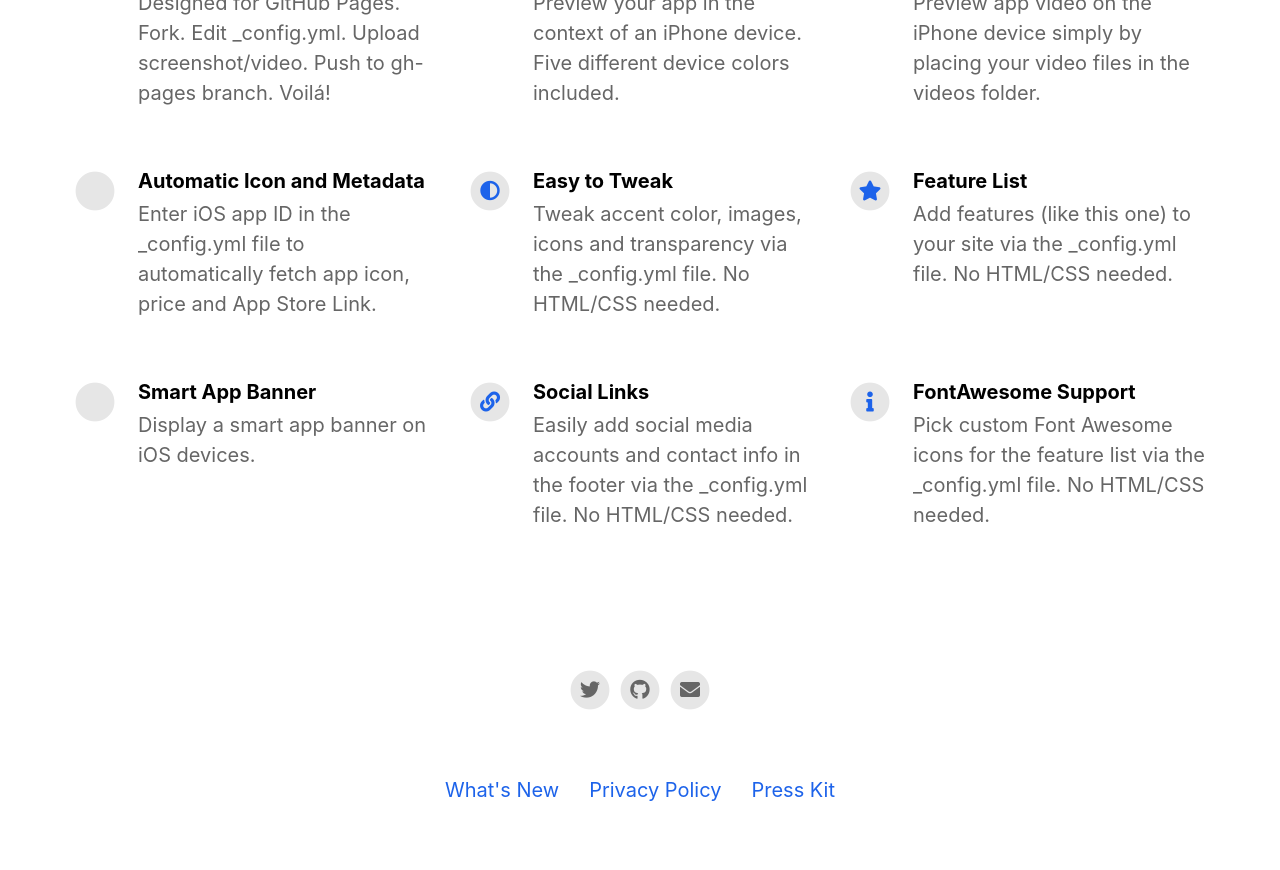
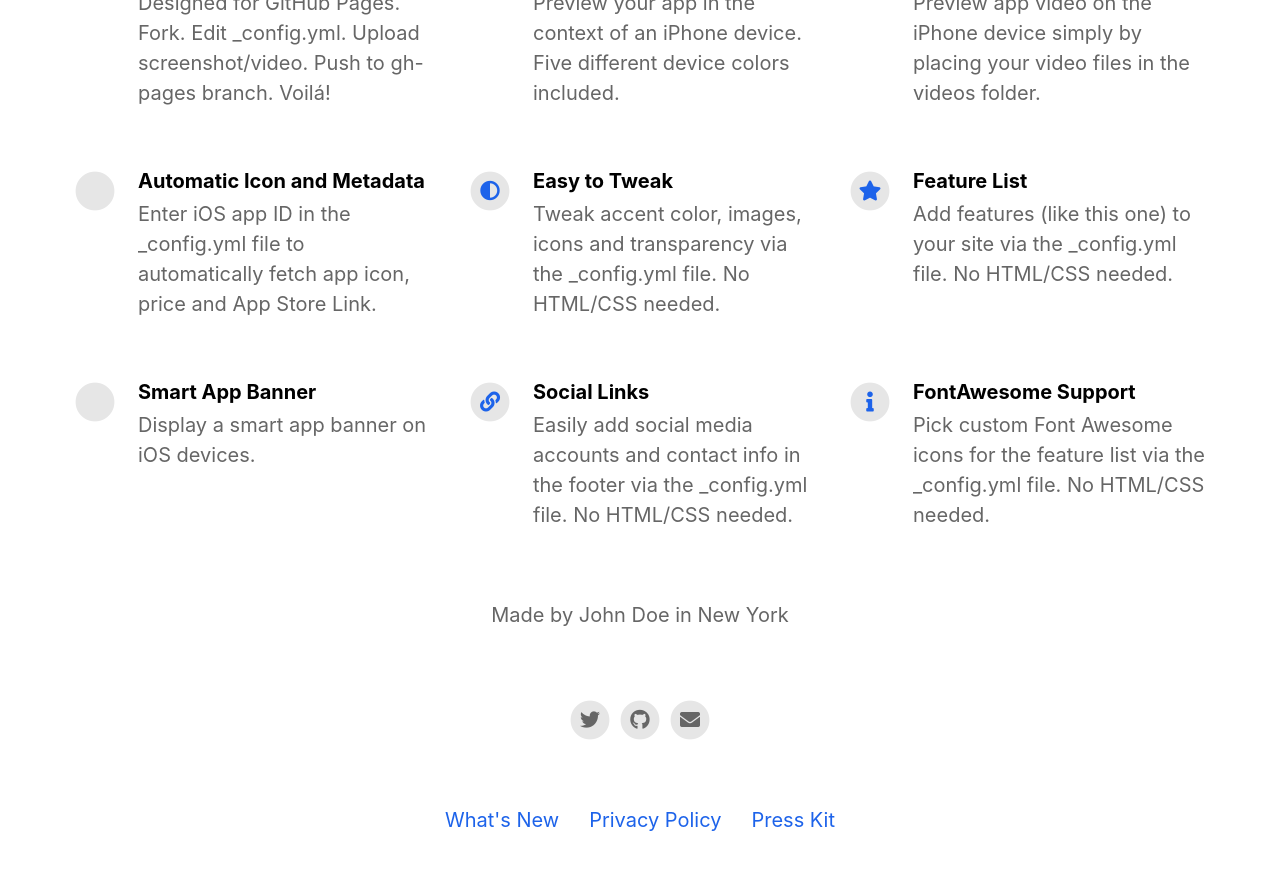
Before and after one commit to chickensmitten/automatic, a Jekyll site: the page built from index.html, in a window 1280 px wide and 900 px high, scrolled down 1124 px. Shown: the top 870 px of the window. Built offline with Jekyll 4.4.1, drawn with Linux system fonts in a browser that asks for light colours; nearby versions of some CDN libraries.

Commit message:
Update _config.yml

```diff
--- a/_config.yml
+++ b/_config.yml
@@ -18,9 +18,7 @@ app-description                           : Write a short tagline for your app.
 enable-smart-app-banner                   : true
 
 # Information About Yourself
-your-name                                 : John Doe
-your-link                                 : https://google.com
-your-city                                 : New York
+footer-description                          : Made by John Doe in New York
 email-address                             : "mailto:john.doe@gmail.com"
 envelope-icon                             : envelope
 twitter-username                          : https://twitter.com/john.doe
```
